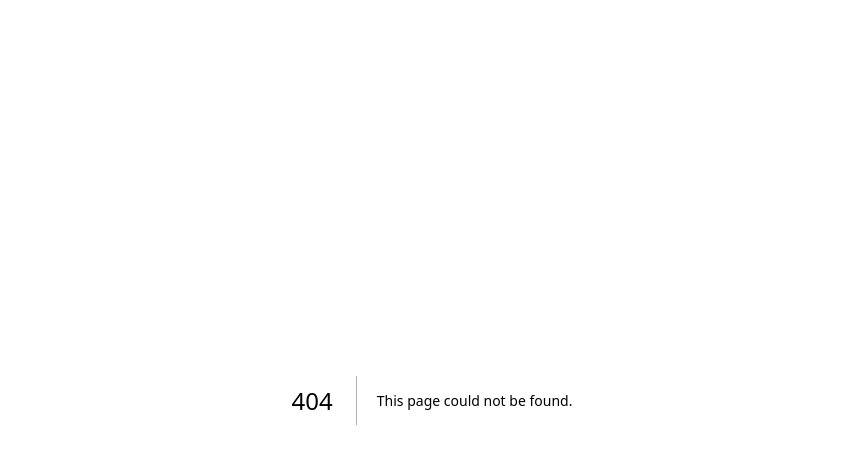
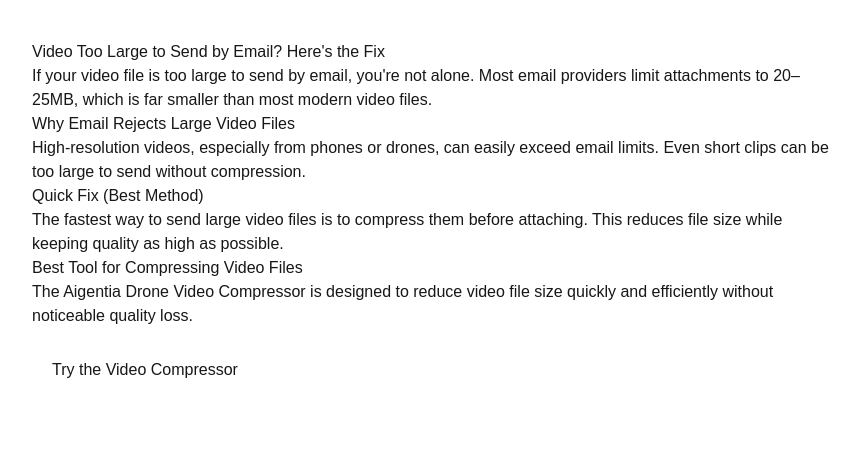
Before and after one commit to DRycroft/aigentia-seo, a Next.js app: page /video-too-large-to-send-email in a window 1280 px wide. Before the commit this address had no page. Shown: the top 464 px of the page, without its empty margins (208-1068 px from the left). Built offline with nearby package versions, Linux system fonts and the light colour scheme.

Commit message:
Add page: video too large to send email

```diff
--- /dev/null
+++ b/app/video-too-large-to-send-email/page.tsx
@@ -0,0 +1,34 @@
+export default function Page() {
+  return (
+    <main style={{ maxWidth: "800px", margin: "40px auto", fontFamily: "Arial" }}>
+
+      <h1>Video Too Large to Send by Email? Here's the Fix</h1>
+
+      <p>
+        If your video file is too large to send by email, you're not alone. Most email providers limit attachments to 20–25MB, which is far smaller than most modern video files.
+      </p>
+
+      <h2>Why Email Rejects Large Video Files</h2>
+      <p>
+        High-resolution videos, especially from phones or drones, can easily exceed email limits. Even short clips can be too large to send without compression.
+      </p>
+
+      <h2>Quick Fix (Best Method)</h2>
+      <p>
+        The fastest way to send large video files is to compress them before attaching. This reduces file size while keeping quality as high as possible.
+      </p>
+
+      <h2>Best Tool for Compressing Video Files</h2>
+      <p>
+        The Aigentia Drone Video Compressor is designed to reduce video file size quickly and efficiently without noticeable quality loss.
+      </p>
+
+      <a href="/products/drone-video-compressor">
+        <button style={{ padding: "10px 20px", marginTop: "20px" }}>
+          Try the Video Compressor
+        </button>
+      </a>
+
+    </main>
+  );
+}
```
